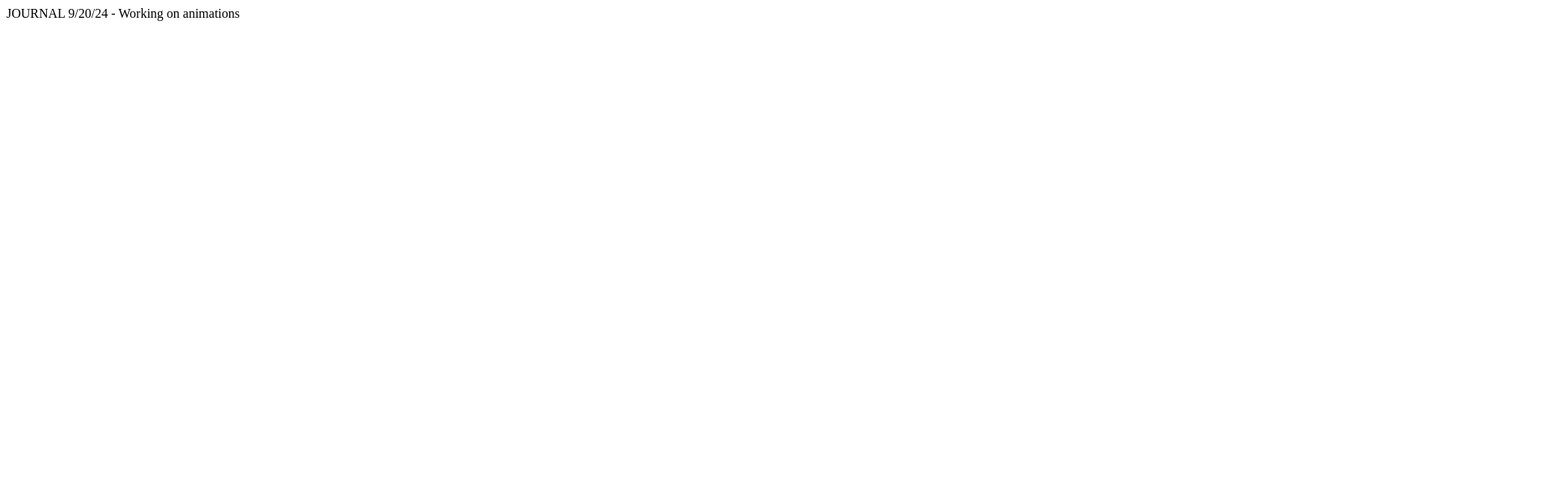
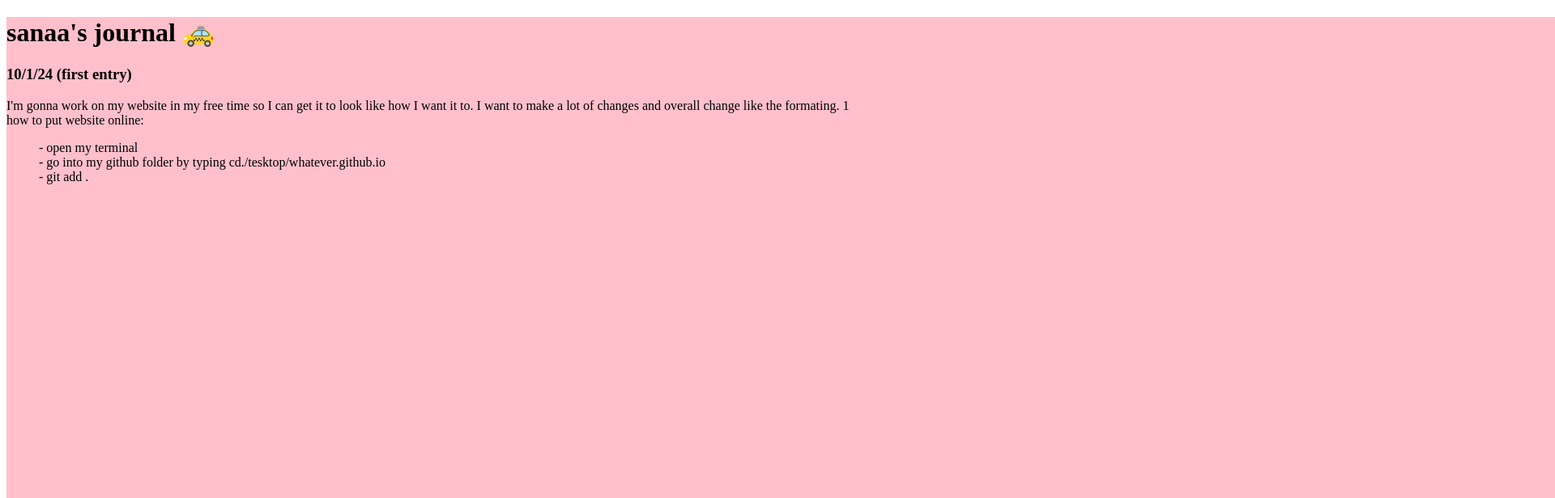
Before and after one commit to sanaa-28/sanaa-28.github.io, a plain HTML site: page journal.html in a window 1280 px wide. Shown: the top 616 px of the page at 81% size, 1920 px wide, since content can reach past the window. Drawn offline with Linux system fonts and the light colour scheme.

Commit message:
my second commit

```diff
--- a/journal.html
+++ b/journal.html
@@ -1,15 +1,30 @@
 <!DOCTYPE html>
 <html>
 <head>
+	<style type="text/css">
+		#background{
+			width:10000px;
+			height:10000px;
+			background-color:pink;
+	</style>
 
 	<title>
+	</title>
 
-	</title>
 </head>
 <body>
-	JOURNAL
+	<div id="background">
 
-	9/20/24
-	- Working on animations
+	<h1>sanaa's journal 🚕</h1>
+
+	<h3>10/1/24 (first entry) </h3>
+		I'm gonna work on my website in my free time so I can get it to look like how I want it to. I want to make a lot of changes and overall change like the formating. 1
+		<br>
+		how to put website online:
+		<ul>
+			- open my terminal<br>
+			- go into my github folder by typing cd./tesktop/whatever.github.io<br>
+			- git add .
+	</div>
 </body>
 </html>
```
Also changed, not shown: index.html (+12 -39 lines).
